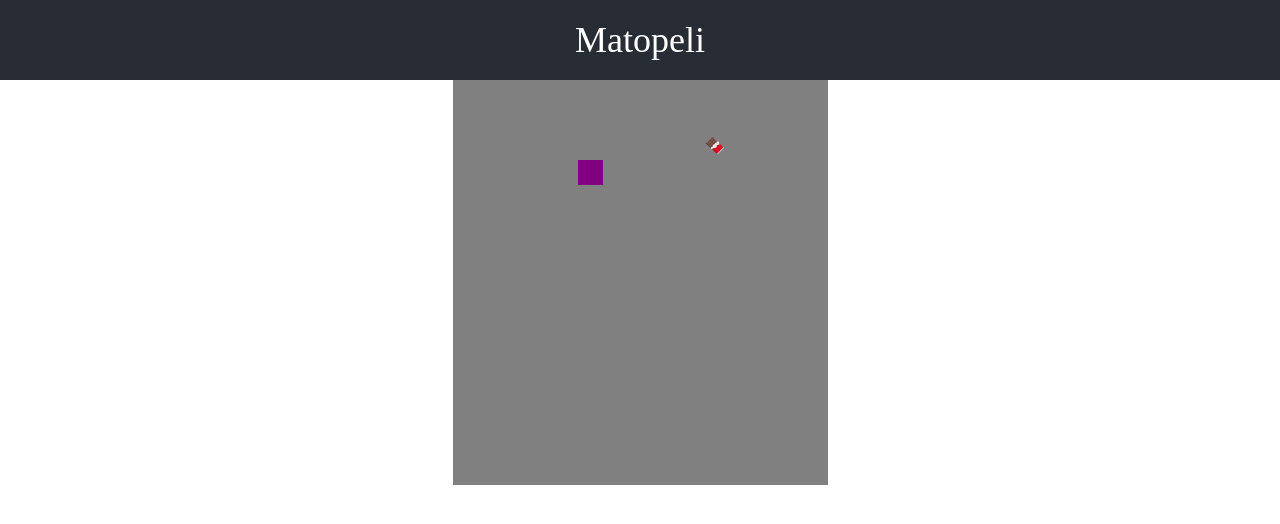
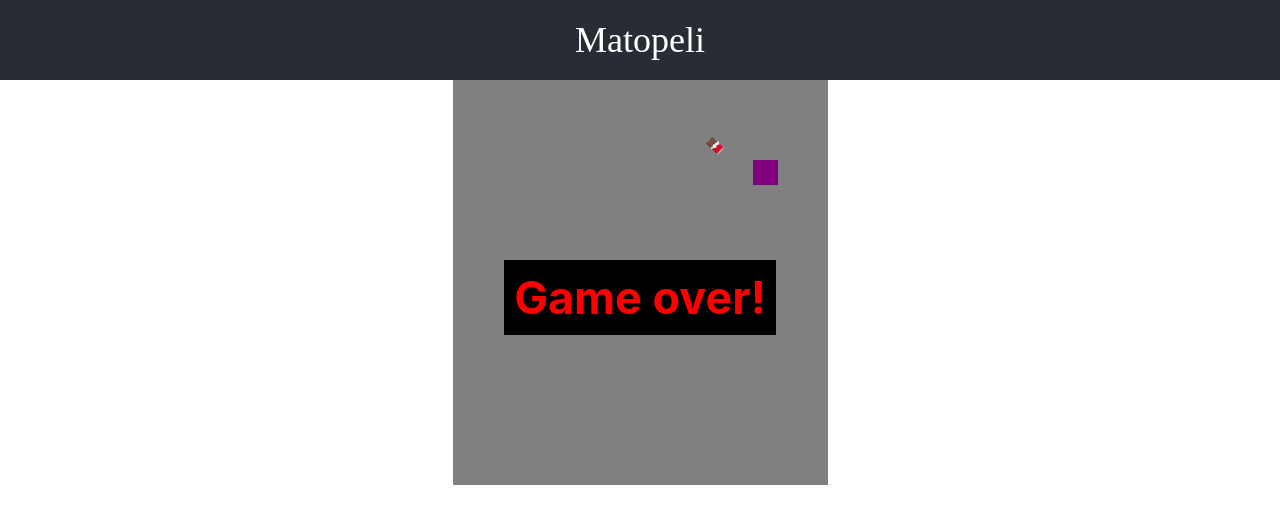
Before and after one commit to DededeJr/kodarit_matopeli, a React (Create React App) app: page / in a window 1280 px wide. Shown: the top 524 px of the page. Built offline with nearby package versions, Linux system fonts and the light colour scheme; a web font is replaced by a local one.

Commit message:
game over

```diff
--- a/src/SnakeBoard.css
+++ b/src/SnakeBoard.css
@@ -1,4 +1,5 @@
 .Snake-board {
+  position: relative;
  display: flex;
  flex-direction: column;
  justify-content: center;
@@ -10,6 +11,15 @@
 .Snake-row {
   display: flex;
   flex-direction: row;
+}
+
+.Game-over {
+  position: absolute;
+  color: red;
+  font-weight: bold;
+  background: black;
+  padding: 10px;
+  font-size: 45px;
 }
 
 .tile {
--- a/src/SnakeBoard.js
+++ b/src/SnakeBoard.js
@@ -25,6 +25,8 @@ const SnakeBoard = () => {
   const [snake, setSnake] = useState([{x: 2, y: 5}]);
   const [direction, setDirection] = useState("right");
   const [food, setFood] = useState(randomPosition);
+  const [intervalId, setIntervalId] = useState();
+  const [isGameOver, setIsGameOver] = useState(false);
 
   const changeDirectionWithKeys = e => {
     const {keyCode} = e;
@@ -61,6 +63,12 @@ const SnakeBoard = () => {
     setRows(newRows);
   };
 
+  const checkGameOver = () => {
+    const head = snake[0];
+    const body = snake.slice(1, -1);
+    return body.find(b => b.x === head.x && b.y === head.y);
+  };
+
   const moveSnake = () => {
     const newSnake = [];
     switch (direction) {
@@ -80,6 +88,15 @@ const SnakeBoard = () => {
         break;
     }
 
+    if (checkGameOver()) {
+      setIsGameOver(true);
+      clearInterval(intervalId);
+    }
+
+    if (checkGameOver()) {
+      setIsGameOver(true);
+    }
+
     snake.forEach(tile => {
       newSnake.push(tile);
     });
@@ -95,9 +112,14 @@ const SnakeBoard = () => {
     displaySnake();
   };
 
-  useInterval(moveSnake, 250);
+  useInterval(moveSnake, 150, setIntervalId);
 
-  return <div className="Snake-board">{displayRows}</div>;
+  return (
+    <div className="Snake-board">
+      {displayRows}
+      {!isGameOver && <div className="Game-over">Game over!</div>}
+    </div>
+  );
 };
 
 export default SnakeBoard;
--- a/src/utils.js
+++ b/src/utils.js
@@ -1,4 +1,4 @@
-import {useEffect, useRef} from 'react'
+import {useEffect, useRef} from "react";
 /*
 Jaetaan tämä pätkä oppilaille pastebiniin https://pastebin.com/
 Thanks Dan Abramov for useInterval hook
@@ -7,19 +7,20 @@ This useInterval Hook sets up an interval and clears it after unmounting.
 It’s a combo of setInterval and clearInterval tied to the component lifecycle.
 */
 export const useInterval = (callback, delay) => {
-  const savedCallback = useRef()
+  const savedCallback = useRef();
   // Remember the latest callback.
   useEffect(() => {
-    savedCallback.current = callback
-  }, [callback])
+    savedCallback.current = callback;
+  }, [callback]);
   // Set up the interval.
   useEffect(() => {
     function tick() {
-      savedCallback.current()
+      savedCallback.current();
     }
     if (delay !== null) {
-      let id = setInterval(tick, delay)
-      return () => clearInterval(id)
+      let id = setInterval(tick, delay);
+      setInterval(id);
+      return () => clearInterval(id);
     }
-  }, [delay])
-}
+  }, [delay, setInterval]);
+};
```
Also changed, not shown: src/Points.js (added, +7 -0 lines), 1 other file (tests, documents, lock files or other folders).
